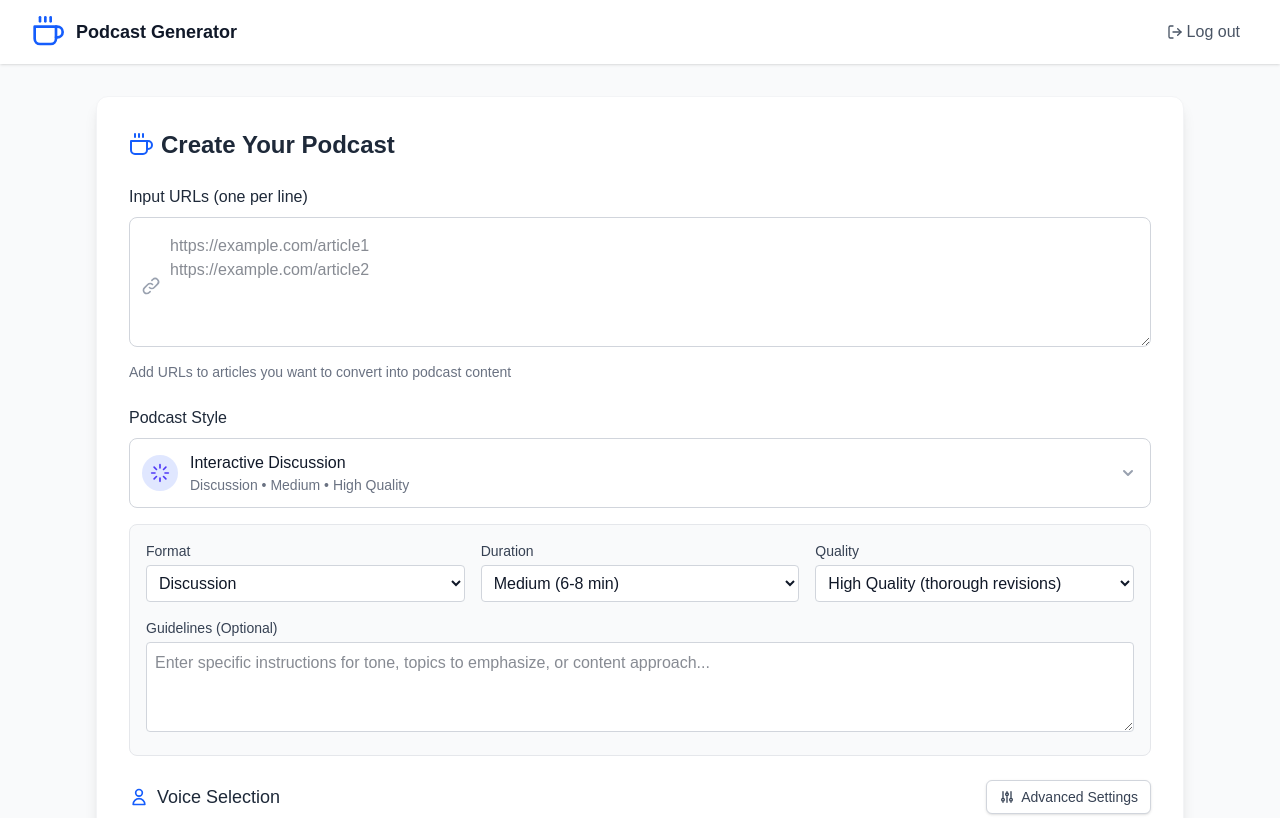
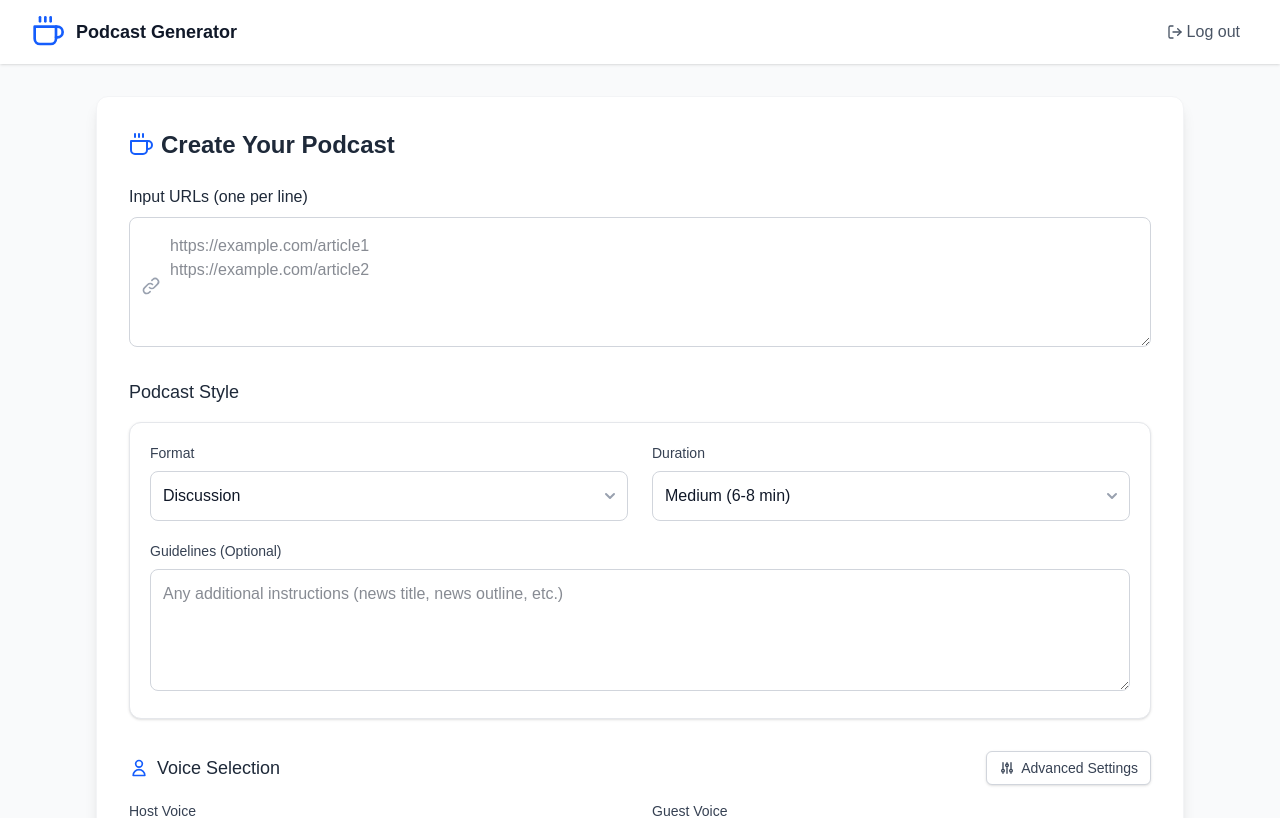
Before and after one commit to baophuc27/podcast-frontend, a Next.js app: page /podcast in a window 1280 px wide. Shown: the top 818 px of the page. Built offline with nearby package versions, Linux system fonts and the light colour scheme.

Commit message:
update source

```diff
--- a/src/components/podcast/PodcastForm.tsx
+++ b/src/components/podcast/PodcastForm.tsx
@@ -138,7 +138,6 @@ export default function PodcastForm({
             onChange={(e) => setUrls(e.target.value)}
           />
         </div>
-        <p className="mt-2 text-sm text-gray-500 dark:text-gray-400">Add URLs to articles you want to convert into podcast content</p>
       </div>
 
       {/* Unified Style Selector */}
--- a/src/components/podcast/PodcastStyleSelector.tsx
+++ b/src/components/podcast/PodcastStyleSelector.tsx
@@ -1,47 +1,9 @@
 // src/components/podcast/PodcastStyleSelector.tsx
 'use client';
 
-import { useState, useEffect, useCallback } from 'react';
+// Cleaner, simplified podcast style selector with improved UI
 
-// Style presets that combine format and quality
-export const PODCAST_STYLES = [
-  {
-    id: 'traditional-news',
-    name: 'Traditional News',
-    description: 'Maintain neutral perspectives while providing information',
-    podcastType: 'Alternating Briefing',
-    duration: 'Short',
-    maxRevisions: 2,
-    guidelines: ''
-  },
-  {
-    id: 'casual-balanced',
-    name: 'Interactive Discussion',
-    description: 'Conversational, natural dialogue with follow-up questions to deepen the conversation',
-    podcastType: 'Discussion',
-    duration: 'Medium',
-    maxRevisions: 3,
-    guidelines: ''
-  },
-  {
-    id: 'quick-brief',
-    name: 'Quick Briefing',
-    description: 'Fast-paced essential information',
-    podcastType: 'Solo Briefing',
-    duration: 'Very Short',
-    maxRevisions: 1,
-    guidelines: ''
-  },
-  {
-    id: 'custom',
-    name: 'Custom Style',
-    description: 'Fully customized podcast settings',
-    podcastType: 'Discussion',
-    duration: 'Medium',
-    maxRevisions: 2,
-    guidelines: ''
-  },
-];
+import { useState, useEffect } from 'react';
 
 interface PodcastStyleSelectorProps {
   onStyleChange: (style: {
@@ -51,105 +13,61 @@ interface PodcastStyleSelectorProps {
     maxRevisions: number;
   }) => void;
 }
+export const PODCAST_STYLES = [
+  {
+    id: 'traditional-news',
+    name: 'Traditional News',
+    description: 'Maintain neutral perspectives while providing information',
+    podcastType: 'Alternating Briefing',
+    duration: 'Short',
+    maxRevisions: 3, // Set to High Quality
+    guidelines: ''
+  },
+  {
+    id: 'casual-balanced',
+    name: 'Interactive Discussion',
+    description: 'Conversational, natural dialogue with follow-up questions to deepen the conversation',
+    podcastType: 'Discussion',
+    duration: 'Medium',
+    maxRevisions: 3, // Set to High Quality
+    guidelines: ''
+  },
+  {
+    id: 'quick-brief',
+    name: 'Quick Briefing',
+    description: 'Fast-paced essential information',
+    podcastType: 'Solo Briefing',
+    duration: 'Very Short',
+    maxRevisions: 3, // Set to High Quality
+    guidelines: ''
+  },
+  {
+    id: 'custom',
+    name: 'Custom Style',
+    description: 'Fully customized podcast settings',
+    podcastType: 'Discussion',
+    duration: 'Medium',
+    maxRevisions: 3, // Set to High Quality
+    guidelines: ''
+  },
+];
+export default function PodcastStyleSelector({ onStyleChange }: PodcastStyleSelectorProps) {
+  const [customGuidelines, setCustomGuidelines] = useState('');
+  const [customPodcastType, setCustomPodcastType] = useState('Discussion');
+  const [customDuration, setCustomDuration] = useState('Medium');
+  // Quality setting is fixed to High Quality (maxRevisions: 3)
+  const customMaxRevisions = 1;
 
-export default function PodcastStyleSelector({ onStyleChange }: PodcastStyleSelectorProps) {
-  const [selectedStyleId, setSelectedStyleId] = useState('casual-balanced');
-  const [isStyleMenuOpen, setIsStyleMenuOpen] = useState(false);
-  const [customGuidelines, setCustomGuidelines] = useState(PODCAST_STYLES[1].guidelines); // Set default to Interactive Discussion guidelines
-  const [customPodcastType, setCustomPodcastType] = useState(PODCAST_STYLES[1].podcastType);
-  const [customDuration, setCustomDuration] = useState(PODCAST_STYLES[1].duration);
-  const [customMaxRevisions, setCustomMaxRevisions] = useState(PODCAST_STYLES[1].maxRevisions);
-
-  // Initialize with the default selected style when component mounts
+  // Initialize with default values when component mounts
   useEffect(() => {
-    const style = PODCAST_STYLES.find(s => s.id === selectedStyleId);
-    if (style) {
-      setCustomGuidelines(style.guidelines);
-      setCustomPodcastType(style.podcastType);
-      setCustomDuration(style.duration);
-      setCustomMaxRevisions(style.maxRevisions);
-
     // Notify parent component about initial style
     onStyleChange({
-        podcastType: style.podcastType,
-        duration: style.duration,
-        guidelines: style.guidelines,
-        maxRevisions: style.maxRevisions
-      });
-    }
-  }, []);
-
-  // Get the selected style template
-  const selectedStyle = PODCAST_STYLES.find(style => style.id === selectedStyleId) || PODCAST_STYLES[1];
-
-  // Create the actual style with potentially customized values
-  const currentStyle = {
-    ...selectedStyle,
-    guidelines: customGuidelines,
       podcastType: customPodcastType,
       duration: customDuration,
-    maxRevisions: customMaxRevisions
-  };
-
-  // Function to get the display name based on current settings
-  const getDisplayStyleName = useCallback(() => {
-    // Find a matching predefined style based on current settings
-    const matchingStyle = PODCAST_STYLES.find(style =>
-      style.id !== 'custom' &&
-      style.guidelines === customGuidelines &&
-      style.podcastType === customPodcastType &&
-      style.duration === customDuration &&
-      style.maxRevisions === customMaxRevisions
-    );
-
-    // Return the matching style name or "Custom Style" if no match
-    return matchingStyle ? matchingStyle.name : "Custom Style";
-  }, [customGuidelines, customPodcastType, customDuration, customMaxRevisions]);
-
-  // Function to check if current settings match a predefined style
-  const checkIfCustomStyle = useCallback(() => {
-    const matchingStyle = PODCAST_STYLES.find(style =>
-      style.id !== 'custom' &&
-      style.guidelines === customGuidelines &&
-      style.podcastType === customPodcastType &&
-      style.duration === customDuration &&
-      style.maxRevisions === customMaxRevisions
-    );
-
-    // If no matching style found, switch to custom
-    if (!matchingStyle) {
-      if (selectedStyleId !== 'custom') {
-        setSelectedStyleId('custom');
-      }
-    } else {
-      // If there's a matching style, update the selectedStyleId to match
-      if (selectedStyleId !== matchingStyle.id) {
-        setSelectedStyleId(matchingStyle.id);
-      }
-    }
-  }, [customGuidelines, customPodcastType, customDuration, customMaxRevisions, selectedStyleId]);
-
-  const handleStyleSelect = (styleId: string) => {
-    setSelectedStyleId(styleId);
-    const style = PODCAST_STYLES.find(s => s.id === styleId);
-    if (style) {
-      // Set initial values for the new style
-      setCustomGuidelines(style.guidelines);
-      setCustomPodcastType(style.podcastType);
-      setCustomDuration(style.duration);
-      setCustomMaxRevisions(style.maxRevisions);
-
-      // Pass these values to the parent component
-      onStyleChange({
-        podcastType: style.podcastType,
-        duration: style.duration,
-        guidelines: style.guidelines,
-        maxRevisions: style.maxRevisions
+      guidelines: customGuidelines,
+      maxRevisions: customMaxRevisions // Always use high quality
     });
-    }
-
-    setIsStyleMenuOpen(false);
-  };
+  }, []);
 
   const handleCustomGuidelinesChange = (e: React.ChangeEvent<HTMLTextAreaElement>) => {
     setCustomGuidelines(e.target.value);
@@ -157,11 +75,8 @@ export default function PodcastStyleSelector({ onStyleChange }: PodcastStyleSele
       podcastType: customPodcastType,
       duration: customDuration,
       guidelines: e.target.value,
-      maxRevisions: customMaxRevisions
+      maxRevisions: customMaxRevisions // Always use high quality
     });
-
-    // Check if we need to switch to custom style
-    setTimeout(() => checkIfCustomStyle(), 0);
   };
 
   const handleCustomPodcastTypeChange = (e: React.ChangeEvent<HTMLSelectElement>) => {
@@ -170,11 +85,8 @@ export default function PodcastStyleSelector({ onStyleChange }: PodcastStyleSele
       podcastType: e.target.value,
       duration: customDuration,
       guidelines: customGuidelines,
-      maxRevisions: customMaxRevisions
+      maxRevisions: customMaxRevisions // Always use high quality
     });
-
-    // Check if we need to switch to custom style
-    setTimeout(() => checkIfCustomStyle(), 0);
   };
 
   const handleCustomDurationChange = (e: React.ChangeEvent<HTMLSelectElement>) => {
@@ -183,108 +95,25 @@ export default function PodcastStyleSelector({ onStyleChange }: PodcastStyleSele
       podcastType: customPodcastType,
       duration: e.target.value,
       guidelines: customGuidelines,
-      maxRevisions: customMaxRevisions
+      maxRevisions: customMaxRevisions // Always use high quality
     });
-
-    // Check if we need to switch to custom style
-    setTimeout(() => checkIfCustomStyle(), 0);
-  };
-
-  const handleMaxRevisionsChange = (e: React.ChangeEvent<HTMLSelectElement>) => {
-    const revisions = parseInt(e.target.value);
-    setCustomMaxRevisions(revisions);
-    onStyleChange({
-      podcastType: customPodcastType,
-      duration: customDuration,
-      guidelines: customGuidelines,
-      maxRevisions: revisions
-    });
-
-    // Check if we need to switch to custom style
-    setTimeout(() => checkIfCustomStyle(), 0);
-  };
-
-  // Helper to get quality level text from max revisions
-  const getQualityLevel = (revisions: number): string => {
-    switch(revisions) {
-      case 1: return 'Fast';
-      case 3: return 'High Quality';
-      default: return 'Balanced';
-    }
   };
 
   return (
-    <div className="mb-6">
-      <label className="block mb-2 font-medium text-gray-800 dark:text-gray-200">Podcast Style</label>
+    <div className="mb-8">
+      <label className="block mb-3 text-lg font-medium text-gray-800 dark:text-gray-200">Podcast Style</label>
       <div className="relative">
-        <div
-          className="relative border border-gray-300 dark:border-gray-600 rounded-lg bg-white dark:bg-gray-700 p-3 cursor-pointer"
-          onClick={() => setIsStyleMenuOpen(!isStyleMenuOpen)}
-        >
-          <div className="flex items-center justify-between">
-            <div className="flex items-center">
-              <div className="p-2 rounded-full bg-indigo-100 dark:bg-indigo-900/50 mr-3">
-                <svg xmlns="http://www.w3.org/2000/svg" width="20" height="20" viewBox="0 0 24 24" fill="none" stroke="currentColor" strokeWidth="2" strokeLinecap="round" strokeLinejoin="round" className="text-indigo-600 dark:text-indigo-400">
-                  <path d="M12 2v4m0 12v4M4.93 4.93l2.83 2.83m8.48 8.48l2.83 2.83M2 12h4m12 0h4M4.93 19.07l2.83-2.83m8.48-8.48l2.83-2.83" />
-                </svg>
-              </div>
+        {/* Format & Duration header removed */}
+        {/* Removed style dropdown */}
+
+        <div className="mt-4 p-5 border border-gray-200 dark:border-gray-700 rounded-xl bg-white dark:bg-gray-800 shadow-sm">
+          {/* Two settings first */}
+          <div className="grid grid-cols-1 md:grid-cols-2 gap-6 mb-5">
             <div>
-                <div className="font-medium text-gray-900 dark:text-gray-100">{getDisplayStyleName()}</div>
-                <div className="text-sm text-gray-500 dark:text-gray-400">
-                {customPodcastType} • {customDuration} • {getQualityLevel(customMaxRevisions)}
-                </div>
-              </div>
-            </div>
-            <svg className="w-5 h-5 text-gray-400" fill="currentColor" viewBox="0 0 20 20">
-              <path fillRule="evenodd" d="M5.293 7.293a1 1 0 011.414 0L10 10.586l3.293-3.293a1 1 0 111.414 1.414l-4 4a1 1 0 01-1.414 0l-4-4a1 1 0 010-1.414z" clipRule="evenodd"></path>
-            </svg>
-          </div>
-        </div>
-
-        {/* Style Dropdown */}
-        {isStyleMenuOpen && (
-          <div className="absolute z-10 mt-1 w-full bg-white dark:bg-gray-800 shadow-lg rounded-lg border border-gray-200 dark:border-gray-700 max-h-80 overflow-auto">
-            {PODCAST_STYLES.map(style => (
-              <div
-                key={style.id}
-                className="p-3 hover:bg-gray-100 dark:hover:bg-gray-700 cursor-pointer border-b border-gray-200 dark:border-gray-700 last:border-b-0"
-                onClick={() => handleStyleSelect(style.id)}
-              >
-                <div className="flex items-center justify-between">
-                  <div>
-                    <div className="font-medium text-gray-900 dark:text-gray-100">{style.name}</div>
-                    <div className="text-sm text-gray-500 dark:text-gray-400">{style.description}</div>
-                    <div className="flex flex-wrap gap-1 mt-1.5">
-                      <span className="inline-flex items-center px-2 py-0.5 rounded text-xs font-medium bg-gray-100 text-gray-800 dark:bg-gray-700 dark:text-gray-300">
-                        {style.duration}
-                      </span>
-                      <span className="inline-flex items-center px-2 py-0.5 rounded text-xs font-medium bg-gray-100 text-gray-800 dark:bg-gray-700 dark:text-gray-300">
-                        {style.podcastType}
-                      </span>
-                      <span className="inline-flex items-center px-2 py-0.5 rounded text-xs font-medium bg-gray-100 text-gray-800 dark:bg-gray-700 dark:text-gray-300">
-                        {getQualityLevel(style.maxRevisions)}
-                      </span>
-                    </div>
-                  </div>
-                  {selectedStyleId === style.id && (
-                    <svg xmlns="http://www.w3.org/2000/svg" className="h-5 w-5 text-indigo-600" fill="none" viewBox="0 0 24 24" stroke="currentColor">
-                      <path strokeLinecap="round" strokeLinejoin="round" strokeWidth={2} d="M5 13l4 4L19 7" />
-                    </svg>
-                  )}
-                </div>
-              </div>
-            ))}
-          </div>
-        )}
-
-        {/* Custom Style Settings - REARRANGED ORDER */}
-        <div className={`mt-4 space-y-4 p-4 border border-gray-200 dark:border-gray-700 rounded-lg bg-gray-50 dark:bg-gray-800/50 ${selectedStyleId === 'custom' ? 'border-indigo-300 dark:border-indigo-700' : ''}`}>
-          {/* Three settings first */}
-          <div className="grid grid-cols-1 md:grid-cols-3 gap-4">
-            <div>
-              <label className="block mb-1 text-sm font-medium text-gray-700 dark:text-gray-300">Format</label>
+              <label className="block mb-2 text-sm font-medium text-gray-700 dark:text-gray-300">Format</label>
+              <div className="relative">
                 <select
-                className="w-full p-2 border border-gray-300 dark:border-gray-600 rounded focus:ring-2 focus:ring-indigo-500 focus:border-indigo-500 bg-white dark:bg-gray-700 text-gray-900 dark:text-gray-100"
+                  className="w-full p-3 pr-10 border border-gray-300 dark:border-gray-600 rounded-lg focus:ring-2 focus:ring-indigo-500 focus:border-indigo-500 bg-white dark:bg-gray-700 text-gray-900 dark:text-gray-100 appearance-none"
                   value={customPodcastType}
                   onChange={handleCustomPodcastTypeChange}
                 >
@@ -292,12 +121,19 @@ export default function PodcastStyleSelector({ onStyleChange }: PodcastStyleSele
                   <option value="Alternating Briefing">Alternating Briefing</option>
                   <option value="Discussion">Discussion</option>
                 </select>
+                <div className="absolute inset-y-0 right-0 flex items-center px-2 pointer-events-none">
+                  <svg className="w-5 h-5 text-gray-400" fill="currentColor" viewBox="0 0 20 20">
+                    <path fillRule="evenodd" d="M5.293 7.293a1 1 0 011.414 0L10 10.586l3.293-3.293a1 1 0 111.414 1.414l-4 4a1 1 0 01-1.414 0l-4-4a1 1 0 010-1.414z" clipRule="evenodd"></path>
+                  </svg>
+                </div>
+              </div>
             </div>
 
             <div>
-              <label className="block mb-1 text-sm font-medium text-gray-700 dark:text-gray-300">Duration</label>
+              <label className="block mb-2 text-sm font-medium text-gray-700 dark:text-gray-300">Duration</label>
+              <div className="relative">
                 <select
-                className="w-full p-2 border border-gray-300 dark:border-gray-600 rounded focus:ring-2 focus:ring-indigo-500 focus:border-indigo-500 bg-white dark:bg-gray-700 text-gray-900 dark:text-gray-100"
+                  className="w-full p-3 pr-10 border border-gray-300 dark:border-gray-600 rounded-lg focus:ring-2 focus:ring-indigo-500 focus:border-indigo-500 bg-white dark:bg-gray-700 text-gray-900 dark:text-gray-100 appearance-none"
                   value={customDuration}
                   onChange={handleCustomDurationChange}
                 >
@@ -306,29 +142,22 @@ export default function PodcastStyleSelector({ onStyleChange }: PodcastStyleSele
                   <option value="Medium">Medium (6-8 min)</option>
                   <option value="Long">Long (9-12 min)</option>
                 </select>
+                <div className="absolute inset-y-0 right-0 flex items-center px-2 pointer-events-none">
+                  <svg className="w-5 h-5 text-gray-400" fill="currentColor" viewBox="0 0 20 20">
+                    <path fillRule="evenodd" d="M5.293 7.293a1 1 0 011.414 0L10 10.586l3.293-3.293a1 1 0 111.414 1.414l-4 4a1 1 0 01-1.414 0l-4-4a1 1 0 010-1.414z" clipRule="evenodd"></path>
+                  </svg>
                 </div>
-
-            <div>
-              <label className="block mb-1 text-sm font-medium text-gray-700 dark:text-gray-300">Quality</label>
-              <select
-                className="w-full p-2 border border-gray-300 dark:border-gray-600 rounded focus:ring-2 focus:ring-indigo-500 focus:border-indigo-500 bg-white dark:bg-gray-700 text-gray-900 dark:text-gray-100"
-                value={customMaxRevisions}
-                onChange={handleMaxRevisionsChange}
-              >
-                <option value="1">Fast (minimal revisions)</option>
-                <option value="2">Balanced (moderate revisions)</option>
-                <option value="3">High Quality (thorough revisions)</option>
-              </select>
+              </div>
             </div>
           </div>
 
-          {/* Guidelines textarea moved below */}
+          {/* Guidelines textarea */}
           <div>
-            <label className="block mb-1 text-sm font-medium text-gray-700 dark:text-gray-300">Guidelines (Optional)</label>
+            <label className="block mb-2 text-sm font-medium text-gray-700 dark:text-gray-300">Guidelines (Optional)</label>
             <textarea
-              className="w-full p-2 border border-gray-300 dark:border-gray-600 rounded focus:ring-2 focus:ring-indigo-500 focus:border-indigo-500 bg-white dark:bg-gray-700 text-gray-900 dark:text-gray-100"
-              rows={3}
-              placeholder="Enter specific instructions for tone, topics to emphasize, or content approach..."
+              className="w-full p-3 border border-gray-300 dark:border-gray-600 rounded-lg focus:ring-2 focus:ring-indigo-500 focus:border-indigo-500 bg-white dark:bg-gray-700 text-gray-900 dark:text-gray-100"
+              rows={4}
+              placeholder="Any additional instructions (news title, news outline, etc.)"
               value={customGuidelines}
               onChange={handleCustomGuidelinesChange}
             />
```
Lines whose indentation alone changed are shown as unchanged.
